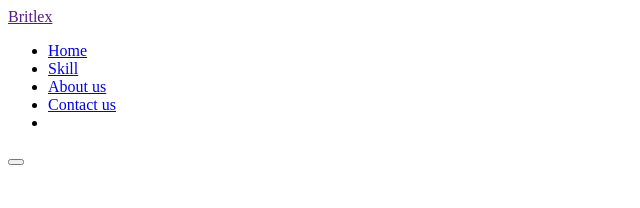
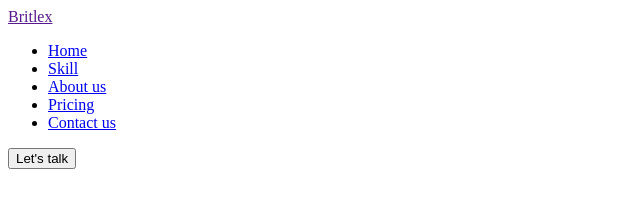
Before and after one commit to Hassheva/html-css-demo, a plain HTML site: page index.html in a window 1280 px wide. Shown: the whole page, without its empty margins (0-640 px from the left). Drawn offline with Linux system fonts and the light colour scheme.

Commit message:
Update index.html

```diff
--- a/index.html
+++ b/index.html
@@ -14,11 +14,11 @@
             <li><a href="@">Home</a></li>
             <li><a href="@">Skill</a></li>
             <li><a href="@">About us </a></li>
+            <li><a href="@">Pricing</a></li>
             <li><a href="@">Contact us</a></li>
-            <li><a href="@"></a></li>
         </ul>
     </nav>
-    <button type="button"></button>
+    <button type="button">Let's talk </button>
 </header>
 <!-- Hero-->
 
```
